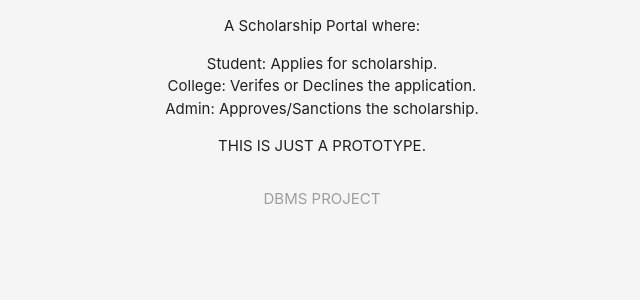
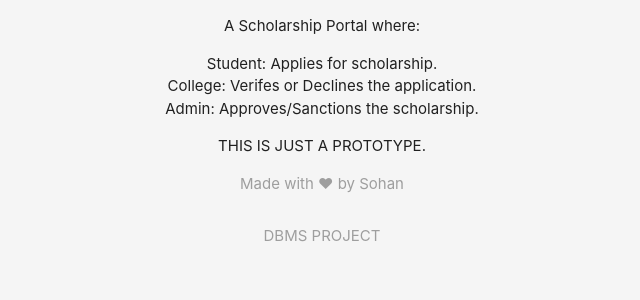
Before and after one commit to sonydotgit/scholarship, a PHP site: page /about.php in a window 1280 px wide. Shown: the part 64-364 px from the top of the page, without its empty margins (318-958 px from the left). Run offline with PHP 8.4, Linux system fonts and the light colour scheme.

Commit message:
update about

```diff
--- a/about.php
+++ b/about.php
@@ -37,6 +37,9 @@ SOFTWARE.
 		</ul>
 		<p>THIS IS JUST A PROTOTYPE.</p>
 	</div>
+	<div class="container center grey-text">
+		<p>Made with &#10084; by Sohan</p>
+	</div>
 
 	<?php include('templates/footer.php'); ?>
 
```
